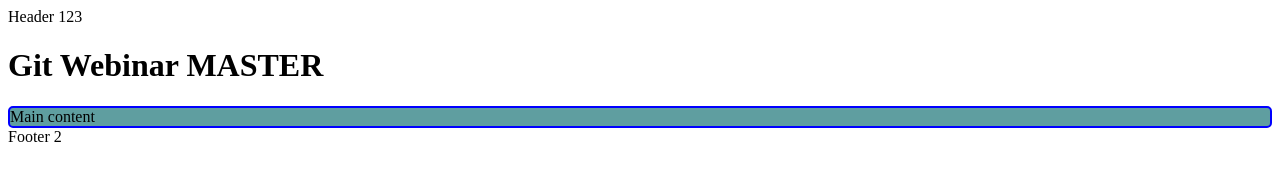
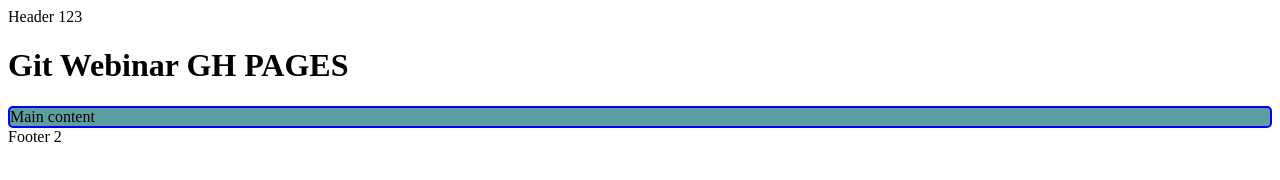
Before and after one commit to mate-academy/git-webinar, a plain HTML site: page index.html in a window 1280 px wide. Drawn offline with Linux system fonts and the light colour scheme.

Commit message:
sdfsgdfg

```diff
--- a/index.html
+++ b/index.html
@@ -19,7 +19,7 @@
   </header>
 
   <main>
-    <h1>Git Webinar  MASTER</h1>
+    <h1>Git Webinar GH PAGES</h1>
 
     <section>
       Main content
```
